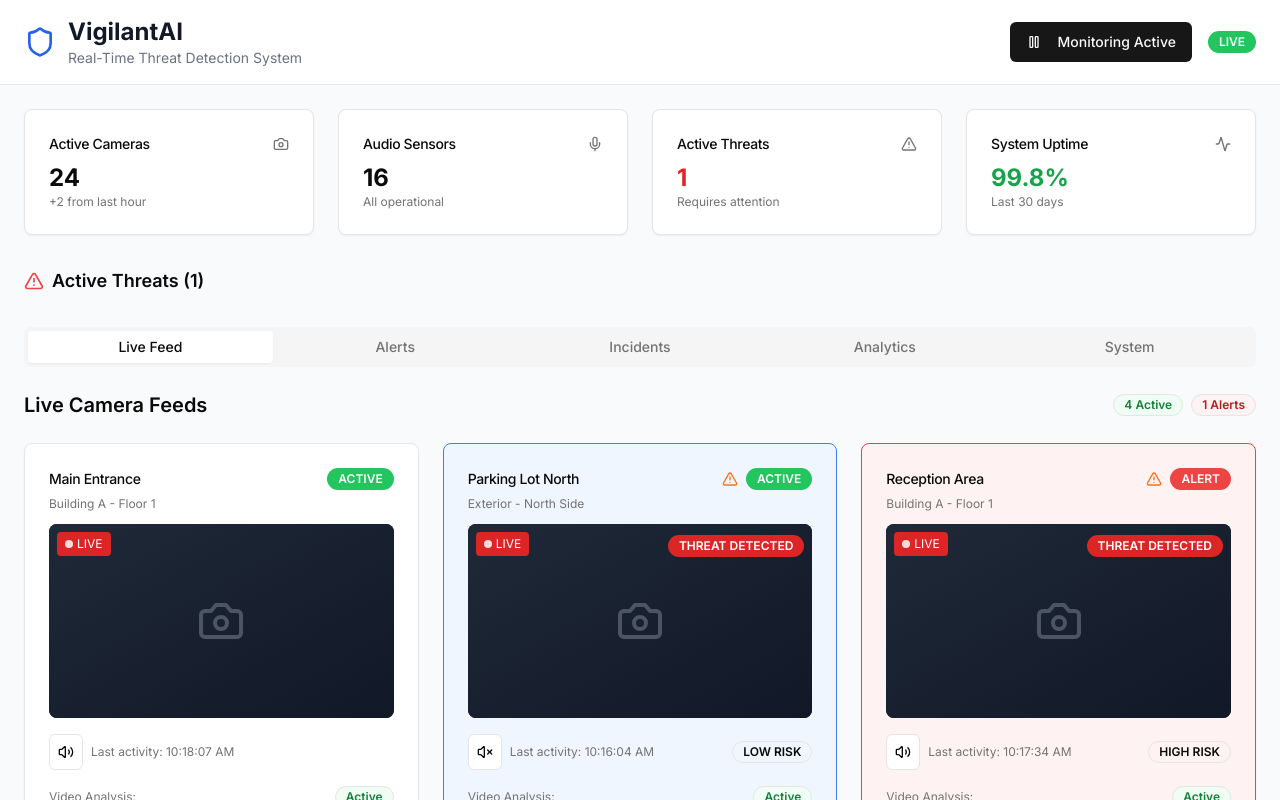
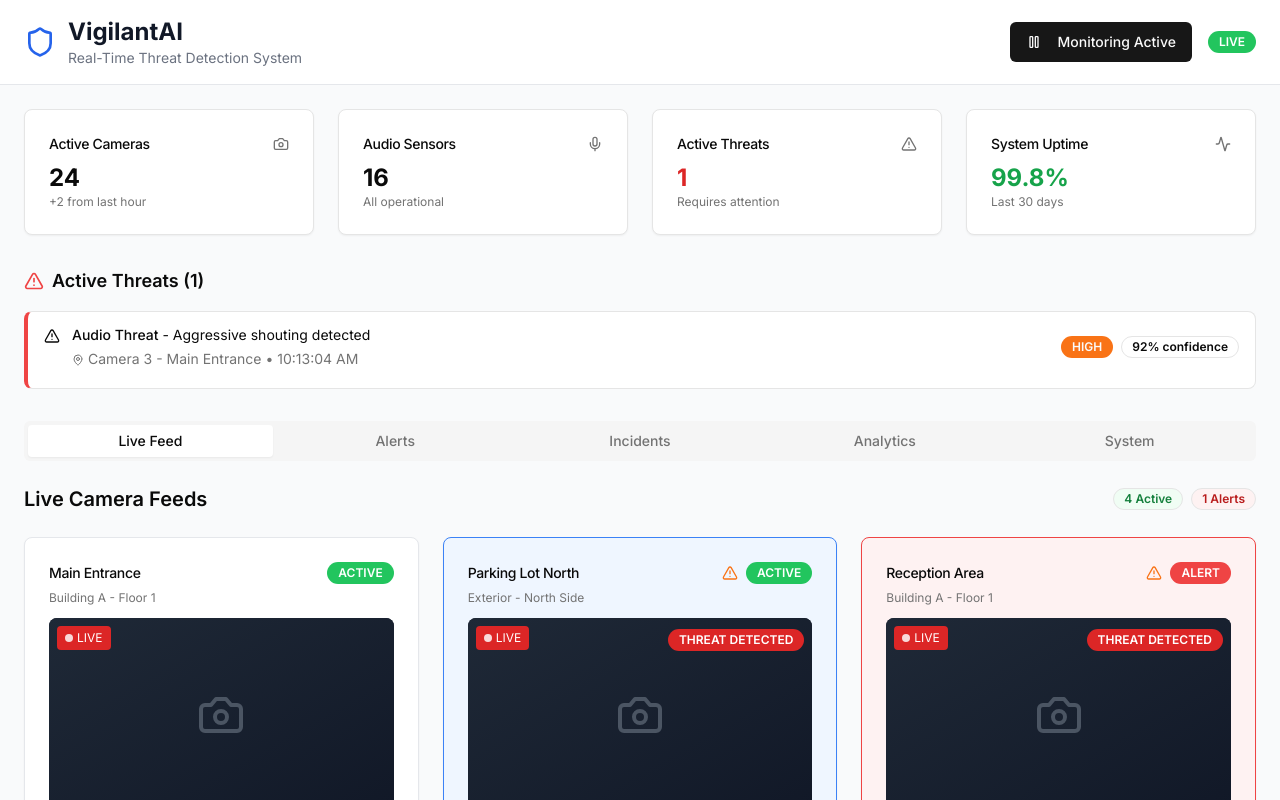
Before and after one commit to ManthikaL/vigilant-ai-system, a Next.js app: page / in a window 1280 px wide. Shown: the top 800 px of the page. Built offline with nearby package versions, Linux system fonts and the light colour scheme.

Commit message:
Update a new alert option for system

```diff
--- a/app/page.tsx
+++ b/app/page.tsx
@@ -187,7 +187,26 @@ export default function Dashboard() {
               Active Threats ({activeIncidents.length})
             </h2>
             <div className="space-y-3">
-
+              {activeIncidents.map((incident) => (
+                <Alert key={incident.id} className="border-l-4 border-l-red-500">
+                  <AlertTriangle className="h-4 w-4" />
+                  <AlertDescription>
+                    <div className="flex items-center justify-between">
+                      <div>
+                        <span className="font-medium">{incident.type}</span> - {incident.description}
+                        <div className="text-sm text-muted-foreground mt-1">
+                          <MapPin className="h-3 w-3 inline mr-1" />
+                          {incident.location} • {incident.timestamp.toLocaleTimeString()}
+                        </div>
+                      </div>
+                      <div className="flex items-center space-x-2">
+                        <Badge className={getSeverityColor(incident.severity)}>{incident.severity.toUpperCase()}</Badge>
+                        <Badge variant="outline">{Math.round(incident.confidence * 100)}% confidence</Badge>
+                      </div>
+                    </div>
+                  </AlertDescription>
+                </Alert>
+              ))}
             </div>
           </div>
         )}
```
